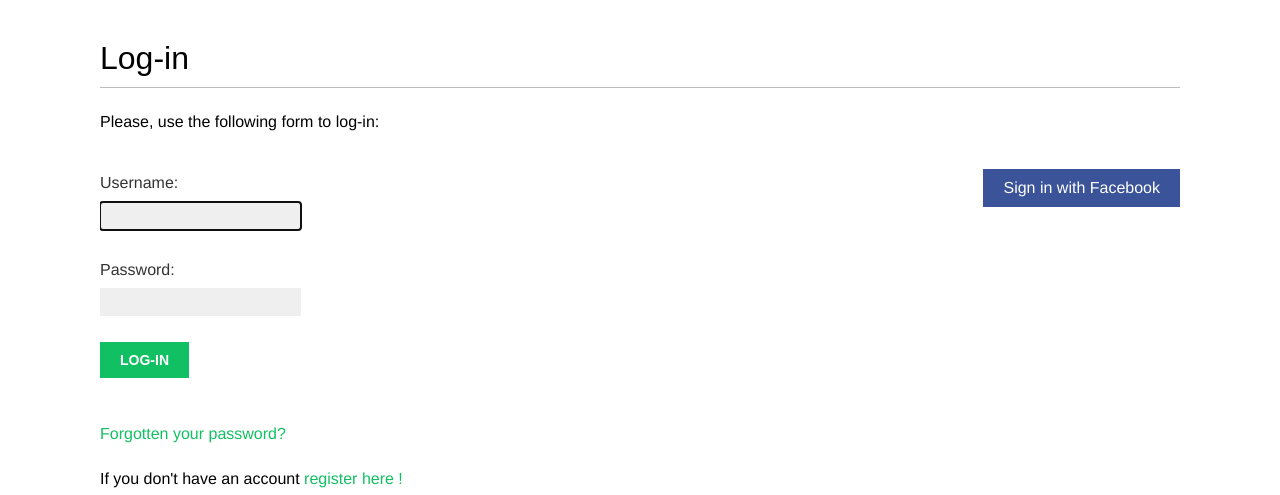
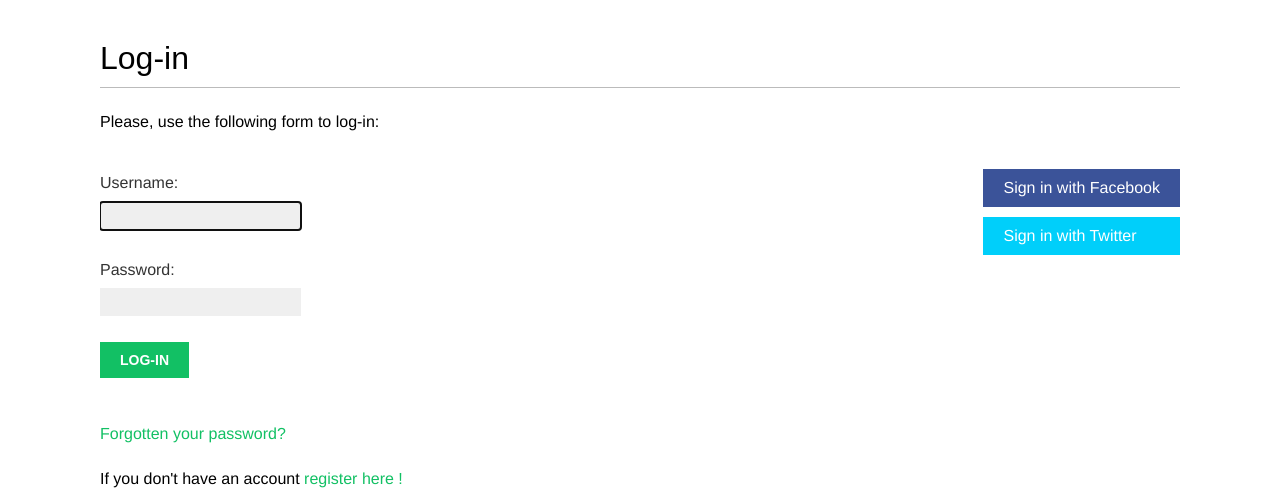
Before and after one commit to aklesh-dev/social-website, a Django app: page /account/login/ in a window 1280 px wide. Shown: the part 47-542 px from the top of the page. Run offline with Django 3.2, Linux system fonts and the light colour scheme; some web fonts are replaced.

Commit message:
added twitter auth

```diff
--- a/account/templates/registration/login.html
+++ b/account/templates/registration/login.html
@@ -33,6 +33,9 @@
             <li class="facebook" >
                 <a href="{% url "social:begin" "facebook" %}">Sign in with Facebook</a>
             </li>
+            <li class="twitter" >
+                <a href="{% url "social:begin" "twitter" %}">Sign in with Twitter</a>
+            </li>
         </ul>
     </div>
 
--- a/bookmark/settings.py
+++ b/bookmark/settings.py
@@ -156,6 +156,7 @@ AUTHENTICATION_BACKEND = [
     'social_core.backends.twitter.TwitterOAuth',
 ]
 
+# ---Facebook auth ---|
 # -- Facebook App ID
 SOCIAL_AUTH_FACEBOOK_KEY = '3213266609002680'
 # -- Facebook App secret
@@ -163,5 +164,9 @@ SOCIAL_AUTH_FACEBOOK_SECRET = '03c5fb244085ef50337580a9a1329aba'
 # --Optional , extra permissions to ask facebook users
 SOCIAL_AUTH_FACEBOOK_SCOPE = 'EMAIL'
 
+# --- Twitter auth ---|
+SOCIAL_AUTH_TWITTER_KEY = 'sGKV5cxH4WZG8yBzyweXclkI3'
+SOCIAL_AUTH_TWITTER_SECRET = 'Ybgg6qdD3K7LDR68f9PR28dajQ69wIhjTtz3nsGaQRRaA04pre'
+
 # --Allowed hosts
 ALLOWED_HOSTS = ['mysite.com', 'localhost', '127.0.0.1']
```
